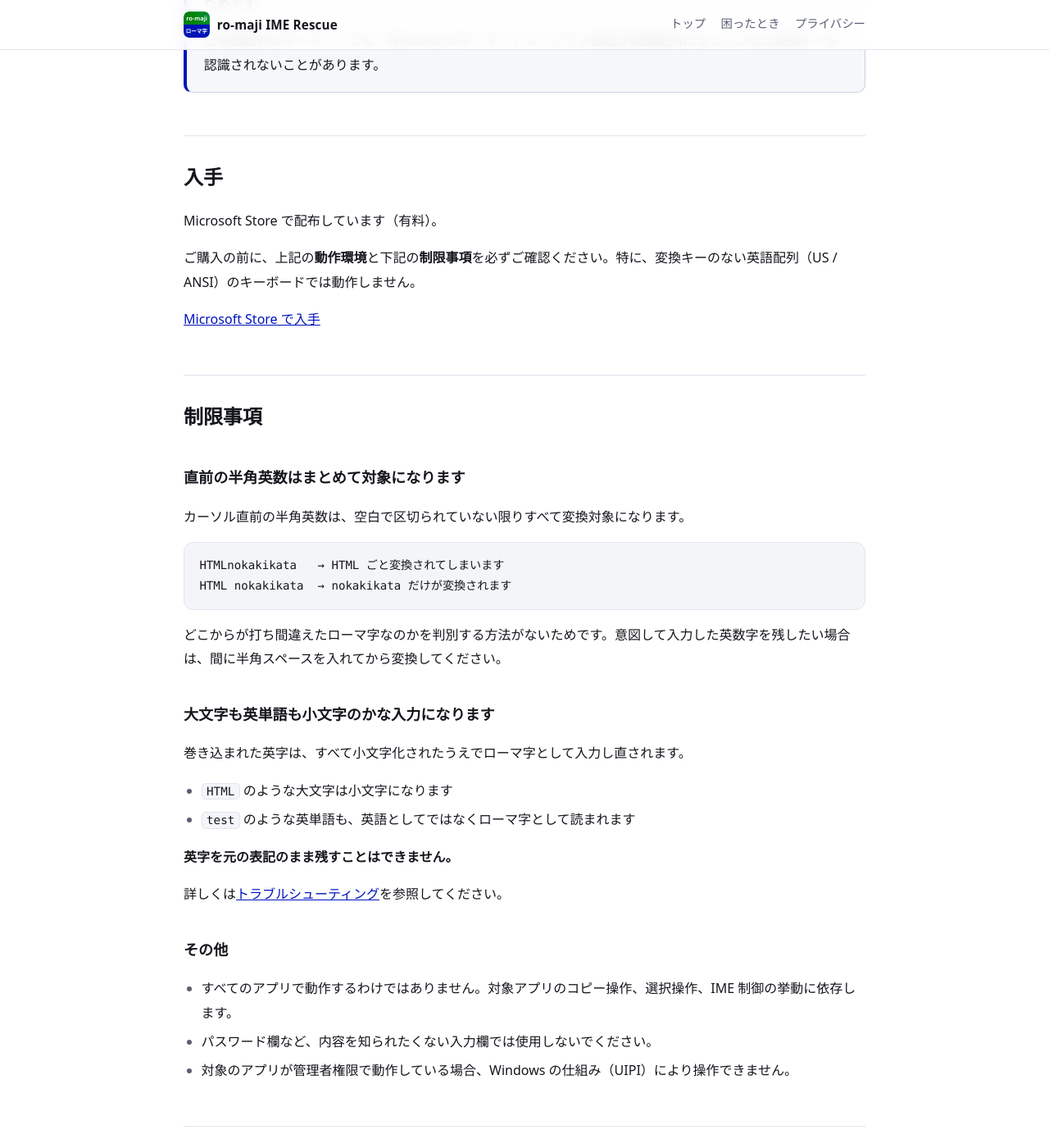
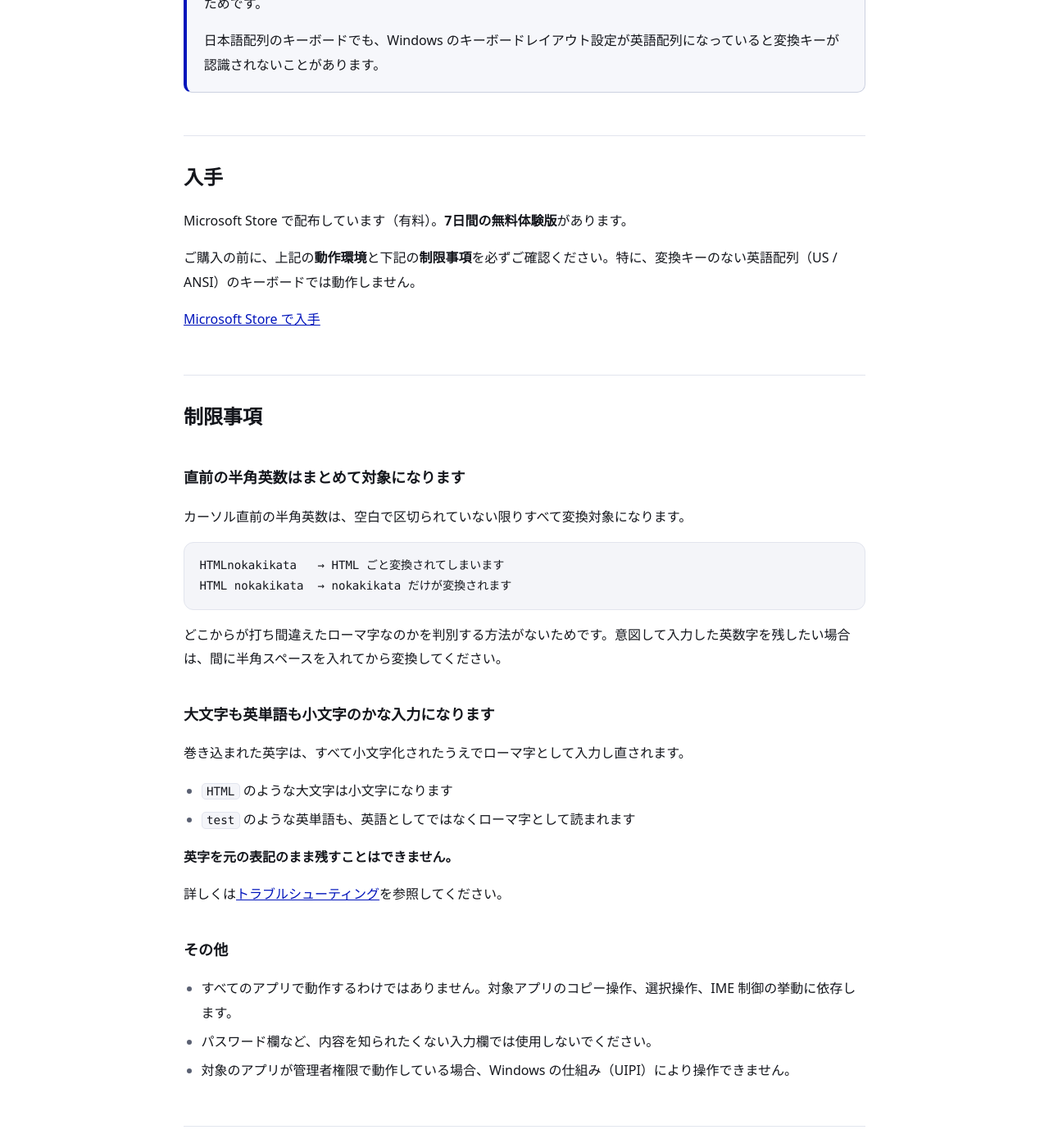
Before and after one commit to moappsupport/ro-maji_IME_Rescue, a Jekyll site: the page built from index.md, in a window 1280 px wide and 1400 px high, scrolled down 2647 px. Shown: the whole window at 82% size. Built offline with Jekyll 4.4.1, drawn with Linux system fonts in a browser that asks for light colours.

Commit message:
サイトの横スクロール対策と無料体験版の記載を追加

```diff
--- a/assets/css/style.css
+++ b/assets/css/style.css
@@ -39,6 +39,8 @@
 *, *::before, *::after { box-sizing: border-box; }
 
 html { -webkit-text-size-adjust: 100%; }
+
+html, body { overflow-x: hidden; }
 
 body {
   margin: 0;
--- a/index.md
+++ b/index.md
@@ -73,7 +73,7 @@ title: ro-maji IME Rescue
 
 ## 入手
 
-Microsoft Store で配布しています（有料）。
+Microsoft Store で配布しています（有料）。**7日間の無料体験版**があります。
 
 ご購入の前に、上記の**動作環境**と下記の**制限事項**を必ずご確認ください。特に、変換キーのない英語配列（US / ANSI）のキーボードでは動作しません。
 
```
